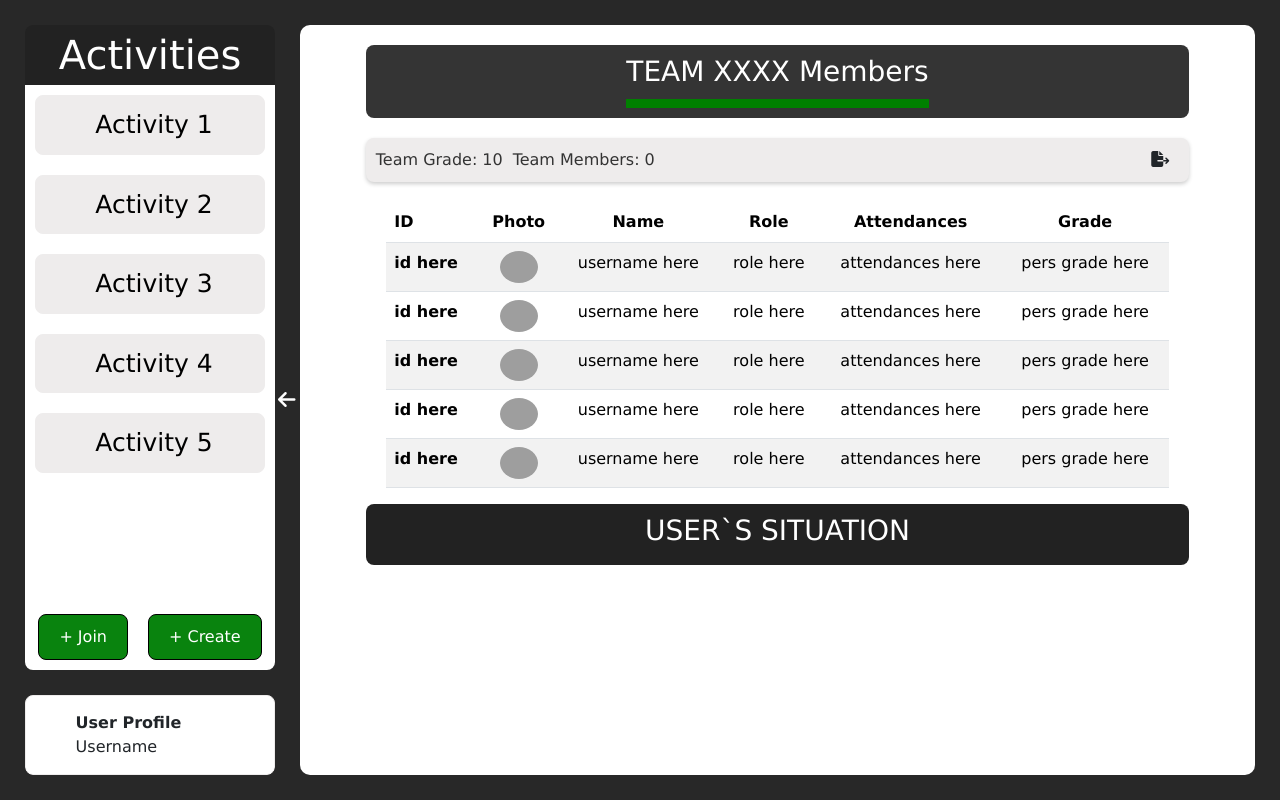
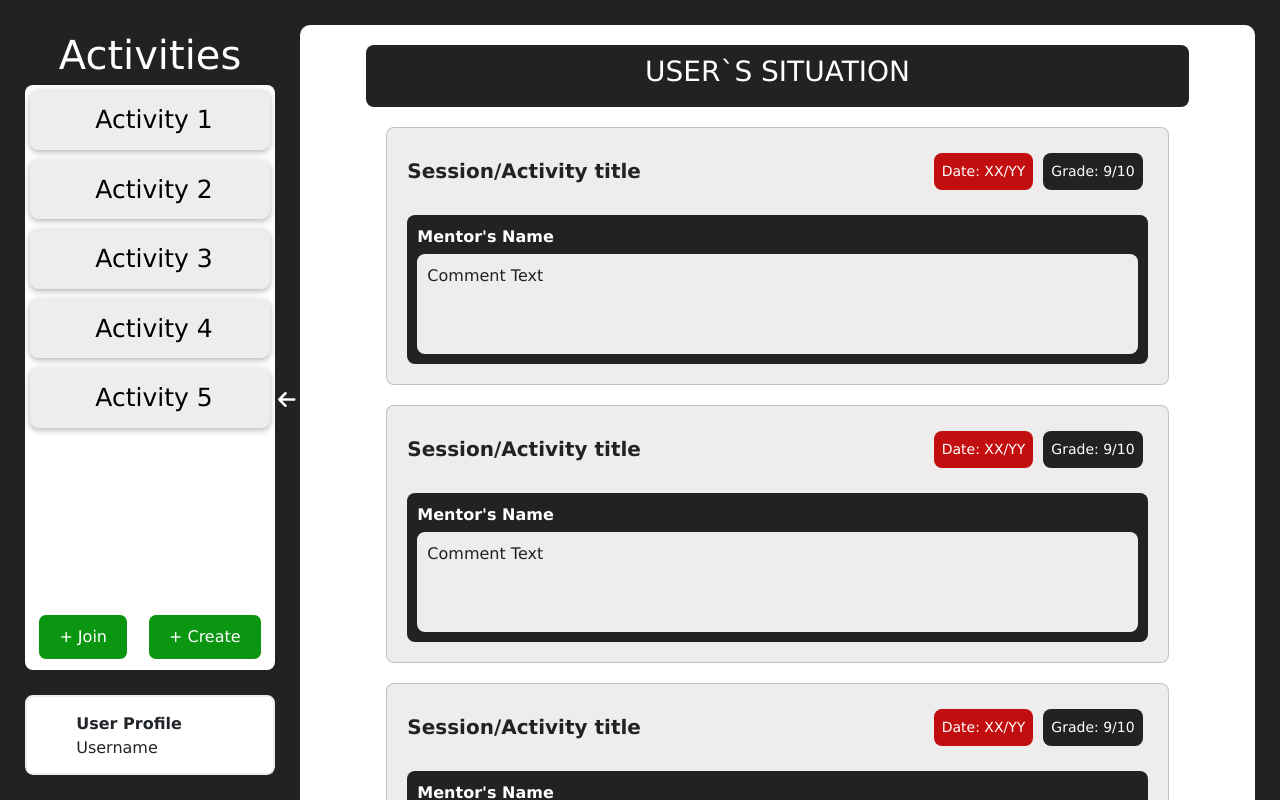
Before and after one commit to RaduTM-spec/Frontend, an Angular app: page /user in a window 1280 px wide. Shown: the top 800 px of the page. Built offline with nearby package versions, Linux system fonts and the light colour scheme; grey boxes are pictures that could not be loaded.

Commit message:
v0.2.2 css changes

```diff
--- a/src/app/app.component.css
+++ b/src/app/app.component.css
@@ -82,11 +82,10 @@
 /*  margin-top: 0;*/
 /*}*/
 body {
-  background-color: #002245;
   margin: 0;
   height: 100%;
   font-family: 'Lucida Sans', 'Lucida Sans Regular', 'Lucida Grande', 'Lucida Sans Unicode', Geneva, Verdana, sans-serif;
-  background-color: #282828;
+  background-color: var(--background-color);
   margin: 0;
   padding: 0;
   display: flex;
@@ -101,7 +100,7 @@ body {
 }
 
 .content-container {
-  background-color: white;
+  background-color: var(--frame-background-color);
   border-radius: 10px;
   margin: 25px;
   margin-left: 300px;
--- a/src/app/app.component.html
+++ b/src/app/app.component.html
@@ -17,9 +17,10 @@
 
     <!--        </ul>-->
     <!--      </div>-->
-    <app-dashboard></app-dashboard>
+<!--    <app-dashboard></app-dashboard>-->
 
-    <!-- user profile component   -->
-    <app-user-box></app-user-box>
+<!--    &lt;!&ndash; user profile component   &ndash;&gt;-->
+<!--    <app-user-box>-->
+      <router-outlet></router-outlet>
   </div>
 </div>
--- a/src/app/dashboard/dashboard.component.css
+++ b/src/app/dashboard/dashboard.component.css
@@ -9,12 +9,59 @@
   align-items: center;
   color: white;
   margin-bottom: 20px;
-  background-color: rgba(31, 30, 30, 0.9);
-  box-shadow: #2a2929;
+  background-color: var(--background-color);
+  box-shadow: 0 2px 6px rgba(0, 0, 0, 0.3);
   border-radius: 8px;
   padding: 10px;
 }
 
+/* Team cards container*/
+.teams-container{
+  display: flex;
+  flex-wrap: wrap;
+  justify-content: center;
+  align-items: flex-start;
+
+}
+
+.buttons-container {
+  display: flex;
+  align-items: center;
+  justify-content: space-between;
+  padding: 10px;
+  margin-bottom: 20px;
+  background-color: var(--button);
+  box-shadow: 0 2px 4px rgba(0, 0, 0, 0.2);
+  border-radius: 8px;
+}
+
+.team-info {
+  display: flex;
+  align-items: center;
+}
+
+.team-grade,
+.team-members {
+  display: flex;
+  align-items: center;
+  margin-right: 10px;
+  color: var(--background-color);
+}
+
+.team-grade .label,
+.team-members .label {
+  margin-right: 5px;
+}
+
+.actions {
+  display: flex;
+  align-items: center;
+}
+
+.export-icon {
+  cursor: pointer;
+  margin-right: 10px;
+}
 
 .attendances-button-container {
   text-align: right;
@@ -22,11 +69,30 @@
 }
 
 .attendances-button {
-  padding: 8px 16px;
-  background-color: #008000;
+  padding: 6px 12px;
+  background-color: var(--modals-button);
   color: #fff;
-  border: none;
+  border: 1px solid var(--button);
   border-radius: 4px;
+  transition: background-color 0.3s, color 0.3s;
+}
+
+.attendances-button:hover {
+  background-color: var(--modals-button-hover);
+  border: 1px solid var(--modals-button-hover);
+}
+
+.attendances-button:focus {
+  outline: none;
+  box-shadow: 0 0 0 3px rgba(0, 128, 0, 0.4);
+}
+
+.attendances-button:active {
+  background-color: #003d00;
+}
+
+.buttons-container .attendances-button {
+  margin-left: auto;
 }
 
 
@@ -116,77 +182,3 @@
 .close {
   cursor: pointer;
 }
-
-/* Team cards container*/
-.teams-container{
-  display: flex;
-  flex-wrap: wrap;
-  justify-content: center;
-  align-items: flex-start;
-
-}
-
-.buttons-container {
-  display: flex;
-  align-items: center;
-  justify-content: space-between;
-  padding: 10px;
-  margin-bottom: 20px;
-  background-color: #eeecec;
-  box-shadow: 0 2px 4px rgba(0, 0, 0, 0.2);
-  border-radius: 8px;
-}
-
-.team-info {
-  display: flex;
-  align-items: center;
-}
-
-.team-grade,
-.team-members {
-  display: flex;
-  align-items: center;
-  margin-right: 10px;
-  color: #333;
-}
-
-.team-grade .label,
-.team-members .label {
-  margin-right: 5px;
-}
-
-.actions {
-  display: flex;
-  align-items: center;
-}
-
-.export-icon {
-  cursor: pointer;
-  margin-right: 10px;
-}
-
-.attendances-button {
-  padding: 6px 12px;
-  background-color: #008000;
-  color: #fff;
-  border: none;
-  border-radius: 4px;
-  transition: background-color 0.3s, color 0.3s;
-}
-
-.attendances-button:hover {
-  background-color: #005700;
-}
-
-.attendances-button:focus {
-  outline: none;
-  box-shadow: 0 0 0 3px rgba(0, 128, 0, 0.4);
-}
-
-.attendances-button:active {
-  background-color: #003d00;
-}
-
-.buttons-container .attendances-button {
-  margin-left: auto;
-}
--- a/src/app/navigation/navigation.component.css
+++ b/src/app/navigation/navigation.component.css
@@ -20,6 +20,7 @@
   background-color: var(--header-background-color);
   color: white;
   height: 60px;
+  width: 250px;
   text-align: center;
   font-size: 40px;
   border-top-right-radius: 8px;
@@ -30,7 +31,9 @@
   flex: 1;
   top: 0;
   left: 0;
-
+  width: 250px;
+  border-top-right-radius: 8px;
+  border-top-left-radius: 8px;
   text-align: center;
   background-color: var(--frame-background-color);
   overflow-x: hidden;
@@ -40,7 +43,7 @@
 
 .sidenav a {
   padding: 10px 8px 10px 16px;
-  margin: 10px;
+  margin: 5px;
   text-decoration: none;
   font-size: 25px;
   color: var(--button-text);
@@ -48,6 +51,7 @@
   display: block;
   border-radius: 8px;
   border: 1px solid var(--button);
+  box-shadow: 0 2px 6px rgba(0, 0, 0, 0.3);
 }
 .sidenav a:hover {
   border: 1px solid var(--button-hover);
@@ -58,6 +62,7 @@
 
 
 .button-container {
+  width: 250px;
   display: flex;
   justify-content: center;
   align-items: center;
@@ -67,6 +72,7 @@
   border-bottom-right-radius: 8px;
   background-color: var(--frame-background-color);
 
+
 }
 
 .button {
@@ -74,7 +80,7 @@
   padding: 10px 20px;
   background-color: var(--modals-button);
   color: white;
-  border: 1px solid black;
+  border: 1px solid var(--frame-background-color);
   text-align: center;
   text-decoration: none;
   display: inline-block;
@@ -84,6 +90,7 @@
 }
 .button:hover{
   background-color: var(--modals-button-hover);
+  border: 1px solid var(--modals-button-hover);
 }
 
 footer {
@@ -100,17 +107,18 @@ footer {
   height: 5rem;
   width: 250px;
   border-radius: 8px;
-  border: 1px solid black;
+
+  border: 2px solid var(--background-color);
 
 
 }
 
 .user-box:hover {
-  border: 1px solid var(--button);
+  border: 2px solid var(--button);
 }
 
 .active{
-  border: 1px solid var(--button);
+  border: 2px solid var(--button);
 }
 
 .user-profile {
@@ -143,6 +151,6 @@ footer {
   align-items: center;
   padding-left: 3px;
 }
-.collapse-div:hover{
-  color: var(--button-hover);
+.collapse-div :hover{
+  transform: scale(1.25);
 }
--- a/src/app/user-box/session-card/session-card.component.css
+++ b/src/app/user-box/session-card/session-card.component.css
@@ -2,8 +2,8 @@
   max-width: 95%;
   margin: 0 auto;
   margin-bottom: 20px;
-  background-color:#293D34;
-  color:white;
+  background-color:var(--button);
+  color: var(--background-color);
   border-radius: 8px;
   padding: 20px;
 }
@@ -22,17 +22,30 @@
 
 .info {
   display: flex;
-  flex-direction: column;
+  flex-direction: row;
   align-items: flex-end;
+}
+
+.date{
+  background-color: #c20e0e;
+
+}
+.grade{
+  background-color: var(--background-color);
 }
 
 .date, .grade {
   font-size: 14px;
+  border-radius: 8px;
+  padding: 8px;
+  margin:5px;
+  color: white;
 }
 
 .content {
   margin-top: 10px;
-  background-color: #405E50;
+  background-color: var(--background-color);
+  color: var(--frame-background-color);
   padding:10px;
   border-radius: 8px;
 }
@@ -44,9 +57,9 @@
 
 .comment {
   font-size: 16px;
-  background-color: #b1c4bc;
+  background-color: var(--button);
   min-height: 100px;
   padding: 10px;
   border-radius: 8px;
-  color: #252525;
+  color: var(--background-color);
 }
--- a/src/app/user-box/user-box.component.html
+++ b/src/app/user-box/user-box.component.html
@@ -9,10 +9,10 @@
   </div>
 
   <div class="sessions-container">
-<!--    <app-session-card></app-session-card>-->
-<!--    <app-session-card></app-session-card>-->
-<!--    <app-session-card></app-session-card>-->
-<!--    <app-session-card></app-session-card>-->
+    <app-session-card></app-session-card>
+    <app-session-card></app-session-card>
+    <app-session-card></app-session-card>
+    <app-session-card></app-session-card>
   </div>
 
 </div>
--- a/src/styles.css
+++ b/src/styles.css
@@ -5,6 +5,6 @@
   --button: #eeecec;
   --button-hover: #444;
   --button-text: black;
-  --modals-button: #09830E;
-  --modals-button-hover: #086e0c;
+  --modals-button: #0b9611;
+  --modals-button-hover: #0da914;
 }
```
